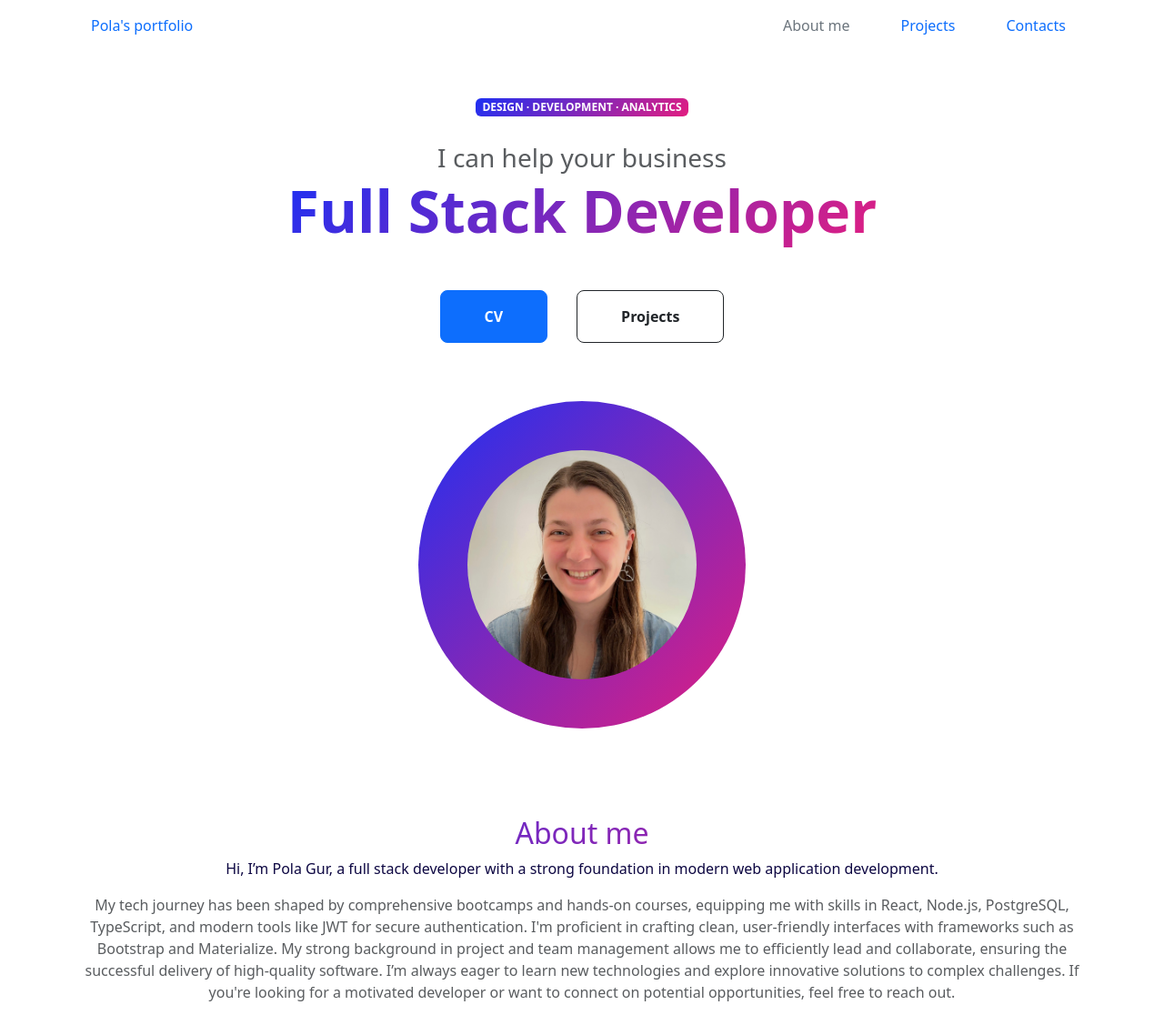
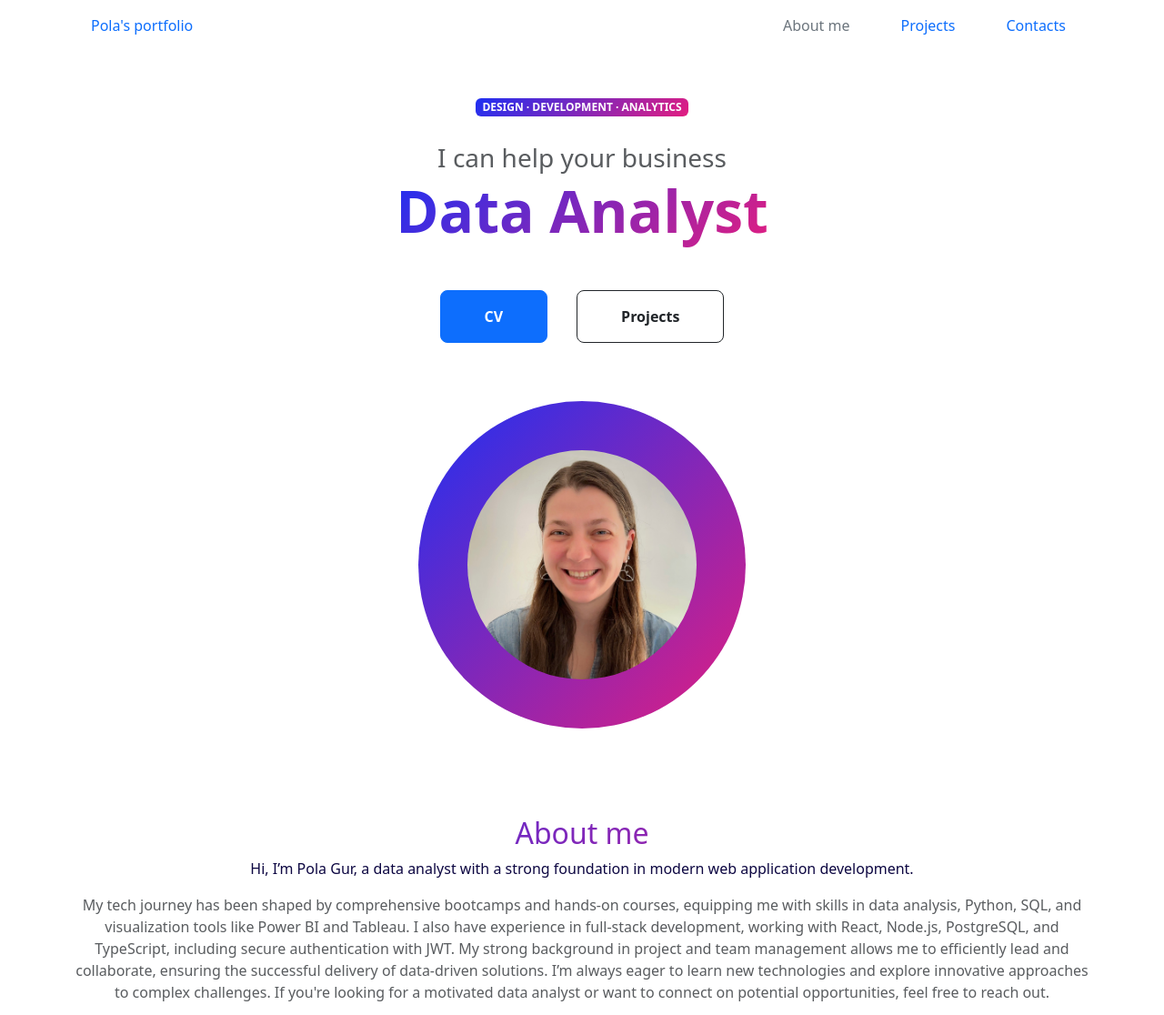
Before and after one commit to Pola-Gur/Portfolio_Pola_Gur, a plain HTML site: page index.html in a window 1280 px wide. Shown: the top 1116 px of the page at 91% size. Drawn offline with nearby package versions, Linux system fonts and the light colour scheme.

Commit message:
new about section

```diff
--- a/index.html
+++ b/index.html
@@ -40,7 +40,7 @@
                         <div class="text-center text-xxl-start">
                             <div class="badge bg-gradient-primary-to-secondary text-white mb-4"><div class="text-uppercase">Design &middot; Development &middot; Analytics</div></div>
                                 <div class="fs-3 fw-light text-muted">I can help your business</div>
-                                    <h1 class="display-3 fw-bolder mb-5"><span class="text-gradient d-inline">Full Stack Developer</span></h1>
+                                    <h1 class="display-3 fw-bolder mb-5"><span class="text-gradient d-inline">Data Analyst</span></h1>
                                     <div class="d-grid gap-3 d-sm-flex justify-content-sm-center justify-content-xxl-start mb-3">
                                         <a class="btn btn-primary btn-lg px-5 py-3 me-sm-3 fs-6 fw-bolder" href="Pola Gur CV Analyst.pdf" download>CV</a>
                                         <a class="btn btn-outline-dark btn-lg px-5 py-3 fs-6 fw-bolder" href="projects.html">Projects</a>
@@ -66,11 +66,11 @@
                     <div class="col">
                         <div class="text-center">
                             <h2 class="text-gradient">About me</h2>
-                            <p>Hi, I’m Pola Gur, a full stack developer with a strong foundation in modern web application development.</p>
-                            <p class="text-muted">My tech journey has been shaped by comprehensive bootcamps and hands-on courses, equipping me with skills in React, Node.js, PostgreSQL, TypeScript, and modern tools like JWT for secure authentication.
-                                I'm proficient in crafting clean, user-friendly interfaces with frameworks such as Bootstrap and Materialize. My strong background in project and team management allows me to efficiently lead and collaborate, ensuring the successful delivery of high-quality software. I’m always eager to learn new technologies and explore innovative solutions to complex challenges.
-                                If you're looking for a motivated developer or want to connect on potential opportunities, feel free to reach out.
-                                </p>
+                            <p>Hi, I’m Pola Gur, a data analyst with a strong foundation in modern web application development.</p>
+                            <p class="text-muted">My tech journey has been shaped by comprehensive bootcamps and hands-on courses, equipping me with skills in data analysis, Python, SQL, and visualization tools like Power BI and Tableau.
+                            I also have experience in full-stack development, working with React, Node.js, PostgreSQL, and TypeScript, including secure authentication with JWT. My strong background in project and team management allows me to efficiently lead and collaborate, ensuring the successful delivery of data-driven solutions.
+                            I’m always eager to learn new technologies and explore innovative approaches to complex challenges. If you're looking for a motivated data analyst or want to connect on potential opportunities, feel free to reach out.</p>
+
                         </div>
                     </div>
                 </div>
```
